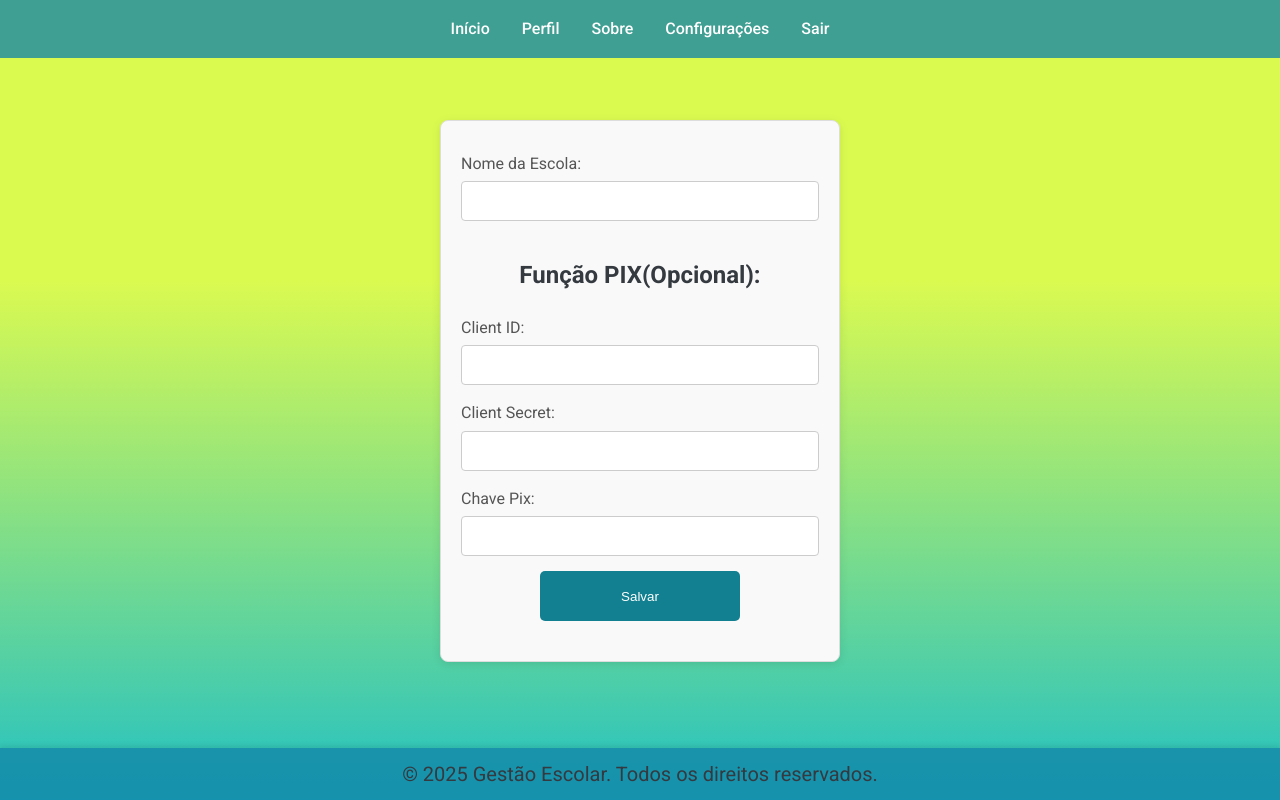
After one commit to ThalesHenri/GestaoEscolar, a Django app: page /editar_perfil/ in a window 1280 px wide. The commit adds this page. Run offline with Django 5.2, Linux system fonts and the light colour scheme; the visitor is signed in with stand-in values (Sample User, id 1); data comes from the database, SQL or seed files in the repository.

Commit message:
Implementação da função de perfil para teste futuros da função pix

```diff
--- a/siteDjango/main/templates/adminDashboard.html
+++ b/siteDjango/main/templates/adminDashboard.html
@@ -3,6 +3,7 @@
     <a href="{% url 'adminDashboard' %}"><i class="fas fa-home"></i> Início</a>
     <a href="{% url 'perfil' %}"><i class="fas fa-user"></i> Perfil</a>
 {% endblock inicio %}
+
 {% block content %}
 <h1>Seja bem-vindo, {{ usuario }}</h1>
 <div class="adminDashboard">
@@ -11,6 +12,7 @@
         <li><a href="{% url 'pagamentoDashboard'%}"><button>Gerenciar Pagamentos</button></a></li>
         <li><a href="{% url 'turmasDashboard' %}"><button>Gerenciar Turmas</button></a></li>
         <li><a href="#"><button>Visualizar Relatórios </button></a></li>
+        <li><a href="{% url 'editar_perfil' %}"><button>Perfil</button></a></li>
         <li><a href="{% url 'logout' %}"><button>Logout</button></a></li>
     </ul>
 </div>
--- a/siteDjango/main/templates/alunoDetalhes.html
+++ b/siteDjango/main/templates/alunoDetalhes.html
@@ -125,7 +125,7 @@
                 <a href="{% url 'turmaDetalhes' aluno.turma.id %}" style="text-decoration: none;">
                     <button class="voltareButton">Voltar</button>
                 </a>
-                <form method="post" action="{% url 'excluirAluno' aluno.id %}" style="margin: 0;">
+                <form method="POST" action="{% url 'excluirAluno' aluno.id %}" style="margin: 0;">
                     {% csrf_token %}
                     <button type="submit" class="excluirButton" onclick="return confirm('Tem certeza que deseja excluir este aluno?')">Excluir Aluno</button>
                 </form>
--- a/siteDjango/main/templates/alunosDashboard.html
+++ b/siteDjango/main/templates/alunosDashboard.html
@@ -5,10 +5,11 @@
 {% endblock inicio %}
 
 {% block content %}
-<table class="tabelaTurmas">
+<table class="tabelaMensalidades">
     <tr>
         <th></th>
         <th>Nome</th>
+        <th>Turma</th>
         <th>Telefone</th>
         <th>Idade</th>
         <th>Responsável</th>
@@ -18,6 +19,7 @@
     <tr>
         <td>{{ forloop.counter }}</td>
         <td><a href="{% url 'alunoDetalhes' aluno_id=aluno.id %}">{{ aluno.nome }}</a></td>
+        <td>{{ aluno.turma.nome }}</td>
         <td>{{ aluno.telefone }}</td>
         <td>{{ aluno.idade }}</td>
         <td>{{ aluno.responsavel }}</td></td>
--- a/siteDjango/main/templates/editarAluno.html
+++ b/siteDjango/main/templates/editarAluno.html
@@ -2,6 +2,7 @@
 {% block inicio %}
     <a href="{% url 'adminDashboard' %}"><i class="fas fa-home"></i> Início</a>
     <a href="{% url 'perfil' %}"><i class="fas fa-user"></i> Perfil</a>
+
 {% endblock inicio %}
 {% block content %}
 <div class="registrarForm">
--- /dev/null
+++ b/siteDjango/main/templates/editar_perfil.html
@@ -0,0 +1,30 @@
+{% extends "index.html" %}
+{% block inicio %}
+    <a href="{% url 'adminDashboard' %}"><i class="fas fa-home"></i> Início</a>
+    <a href="{% url 'perfil' %}"><i class="fas fa-user"></i> Perfil</a>
+
+{% endblock inicio %}
+{% block content %}
+
+<div class="registrarForm">
+<form method="post">
+    {% csrf_token %}
+    <label>Nome da Escola:</label>
+    <input type="text" name="nome_escola" value="{{ perfil.nome_escola }}" required>
+
+    <h2 style="margin: 20px;">Função PIX(Opcional):</h2>
+
+    <label>Client ID:</label>
+    <input type="text" name="client_id" value="{{ perfil.client_id|default_if_none:'' }}">
+
+    <label>Client Secret:</label>
+    <input type="text" name="client_secret" value="{{ perfil.client_secret|default_if_none:'' }}">
+
+    <label>Chave Pix:</label>
+    <input type="text" name="chave_pix" value="{{ perfil.chave_pix|default_if_none:'' }}">
+
+    <button type="submit">Salvar</button>
+</form>
+</div>
+
+{% endblock content %}
--- a/siteDjango/main/templates/pagamentosDashboard.html
+++ b/siteDjango/main/templates/pagamentosDashboard.html
@@ -19,6 +19,7 @@
             <tr>
                 <th>ID</th>
                 <th>Aluno</th>
+                <th>Turma</th>
                 <th>Mês</th>
                 <th>Valor</th>
                 <th>Data de Vencimento</th>
@@ -31,6 +32,7 @@
             <tr>
                 <td>{{ forloop.counter }}</td>
                 <td>{{ mensalidade.aluno.nome }}</td>
+                <td>{{ mensalidade.aluno.turma.nome }}</td>
                 <td>{{ mensalidade.data_vencimento|date:"F" }}</td>
                 <td>{{ mensalidade.valor_final|default:"0.00" }}</td>
                 <td>{{ mensalidade.data_vencimento|date:"d/m/Y" }}</td>
@@ -77,6 +79,7 @@
             <tr>
                 <th>ID</th>
                 <th>Aluno</th>
+                <th>Turma</th>
                 <th>Mês</th>
                 <th>Valor</th>
                 <th>Data de Vencimento</th>
@@ -89,6 +92,7 @@
             <tr>
                 <td>{{ forloop.counter }}</td>
                 <td>{{ mensalidade.aluno.nome }}</td>
+                <td>{{ mensalidade.aluno.turma.nome }}</td>
                 <td>{{ mensalidade.data_vencimento|date:"F" }}</td>
                 <td>{{ mensalidade.valor_final|default:"0.00" }}</td>
                 <td>{{ mensalidade.data_vencimento|date:"d/m/Y" }}</td>
--- a/siteDjango/main/urls.py
+++ b/siteDjango/main/urls.py
@@ -1,7 +1,7 @@
 from django.urls import path
 from . import views
 from .views import excluir_turma
-from .views import aplicarDesconto
+from .views import aplicarDesconto, editar_perfil
 
 urlpatterns = [
     path('', views.home, name='home'),
@@ -22,5 +22,6 @@ urlpatterns = [
     path('limparFeed/', views.limparFeed, name='limparFeed'),
     path('perfil/', views.perfil, name="perfil"),
     path('aluno/<int:aluno_id>/aplicar_desconto/', aplicarDesconto, name='aplicarDesconto'),
+    path('editar_perfil/', editar_perfil, name='editar_perfil'),
 
 ]
--- a/siteDjango/main/views.py
+++ b/siteDjango/main/views.py
@@ -10,6 +10,7 @@ from datetime import date
 from django.utils.timezone import now
 from .forms import *
 from .forms import AlunoForm
+from .models import Perfil
 from django.contrib.auth.decorators import login_required
 
 # Create your views here.
@@ -22,6 +23,23 @@ def home(request):
 def perfil(request):
     return render(request, 'perfil.html')
 
+@login_required
+def editar_perfil(request):
+    perfil, created = Perfil.objects.get_or_create(usuario=request.user)  # Cria o perfil se não existir
+
+    if request.method == 'POST':
+        perfil.nome_escola = request.POST.get('nome_escola')
+        perfil.client_id = request.POST.get('client_id', '') or None  # Se vazio, salva como None
+        perfil.client_secret = request.POST.get('client_secret', '') or None  # Se vazio, salva como None
+        perfil.chave_pix = request.POST.get('chave_pix', '') or None  # Se vazio, salva como None
+        feed = Feed(acao="Perfil foi editado!", data=timezone.now())
+        feed.save()
+        perfil.save()
+
+        return redirect('adminDashboard')  # Redireciona após salvar
+
+    return render(request, 'editar_perfil.html', {'perfil': perfil})
+
 
 def registrar(request):
     if request.method == 'POST':
@@ -33,11 +51,9 @@ def registrar(request):
             return render(request, 'erro.html', {'mensagem': 'Todos os campos são obrigatórios!'})
 
         try:
-            User.objects.create_user(
-                username=usuario, email=email, password=senha)
-            feed = Feed(acao="Usuário registrado com sucesso!",
-                        data=timezone.now())
-            feed.save()
+            user = User.objects.create_user(username=usuario, email=email, password=senha)
+            Perfil.objects.create(usuario=user, nome_escola="Minha Escola")  # Cria perfil com nome padrão
+
             return render(request, 'sucesso.html')
         except Exception as e:
             return render(request, 'erro.html', {'mensagem': str(e)})
@@ -306,7 +322,7 @@ def aplicarDesconto(request, aluno_id):
                     mensalidade.aplicar_desconto(desconto)
 
             feed = Feed(
-                acao=f"Desconto de {desconto}% aplicado a todas as mensalidades do aluno(a) {aluno.nome}!",
+                acao=f"Desconto de {desconto}% aplicado ao aluno(a) {aluno.nome}!",
                 data=timezone.now()
             )
             feed.save()
@@ -327,10 +343,12 @@ def excluirAluno(request, aluno_id):
             acao=f"Aluno {aluno.nome} excluído com sucesso!", data=timezone.now())
         feed.save()
         # Redireciona para o dashboard dos alunos
-        return redirect('alunosDashboard')
+        origem = request.POST.get('origem', 'alunosDashboard')
+        return redirect(origem)
 
     # Caso o método não seja POST, redirecione ou mostre erro
     messages.error(request, 'Método inválido para exclusão!')
+
     return redirect('alunosDashboard')
 
 
```
Also changed, not shown: siteDjango/main/models.py (+37 -11 lines), siteDjango/main/migrations/0015_perfil.py (added).
